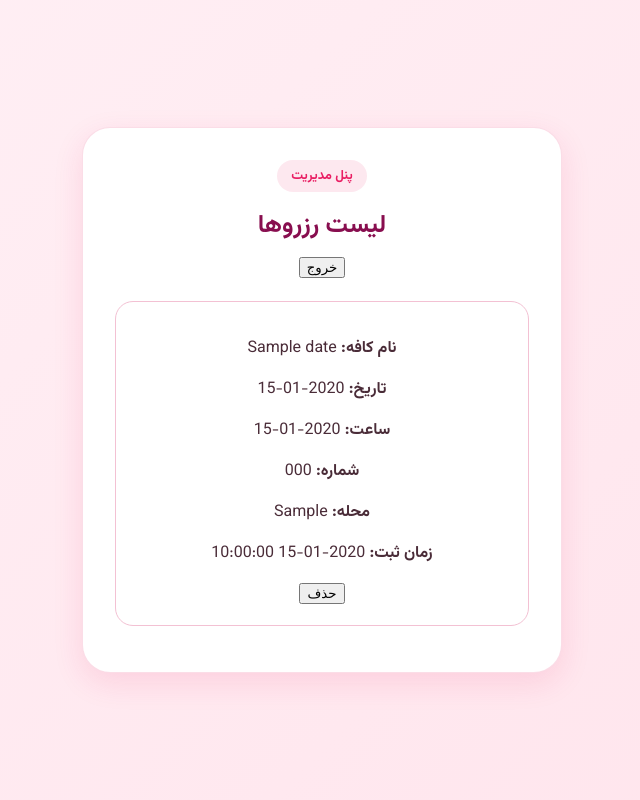
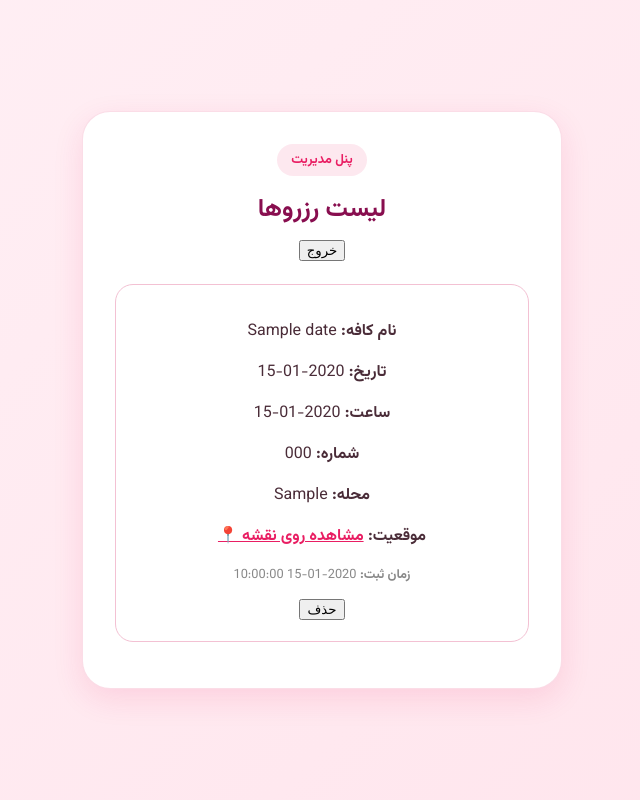
Before and after one commit to alijoneidijfr/DATE-1, a Flask app: page /admin in a window 1280 px wide. Shown: the whole page, without its empty margins (318-958 px from the left). Run offline with Flask 3, Linux system fonts and the light colour scheme; the visitor is signed in with stand-in values (Sample User, id 1); tables that the repository leaves empty hold one stand-in row (values such as "Sample post").

Commit message:
Update admin.html

```diff
--- a/templates/admin.html
+++ b/templates/admin.html
@@ -21,7 +21,16 @@
                 <p><strong>ساعت:</strong> {{ booking.booking_time }}</p>
                 <p><strong>شماره:</strong> {{ booking.phone }}</p>
                 <p><strong>محله:</strong> {{ booking.cafe_area }}</p>
-                <p><strong>زمان ثبت:</strong> {{ booking.created_at }}</p>
+
+                {% if booking.latitude and booking.longitude %}
+                <p><strong>موقعیت:</strong>
+                    <a href="https://www.google.com/maps?q={{ booking.latitude }},{{ booking.longitude }}" target="_blank" style="color: #e91e63; font-weight: bold;">مشاهده روی نقشه 📍</a>
+                </p>
+                {% else %}
+                <p><strong>موقعیت:</strong> ثبت نشده</p>
+                {% endif %}
+
+                <p style="font-size: 0.8rem; color: #888;"><strong>زمان ثبت:</strong> {{ booking.created_at }}</p>
 
                 <form action="{{ url_for('delete_booking', booking_id=booking.id) }}" method="post" onsubmit="return confirm('این رزرو حذف شود؟');">
                     <button class="delete-button" type="submit">حذف</button>
```
